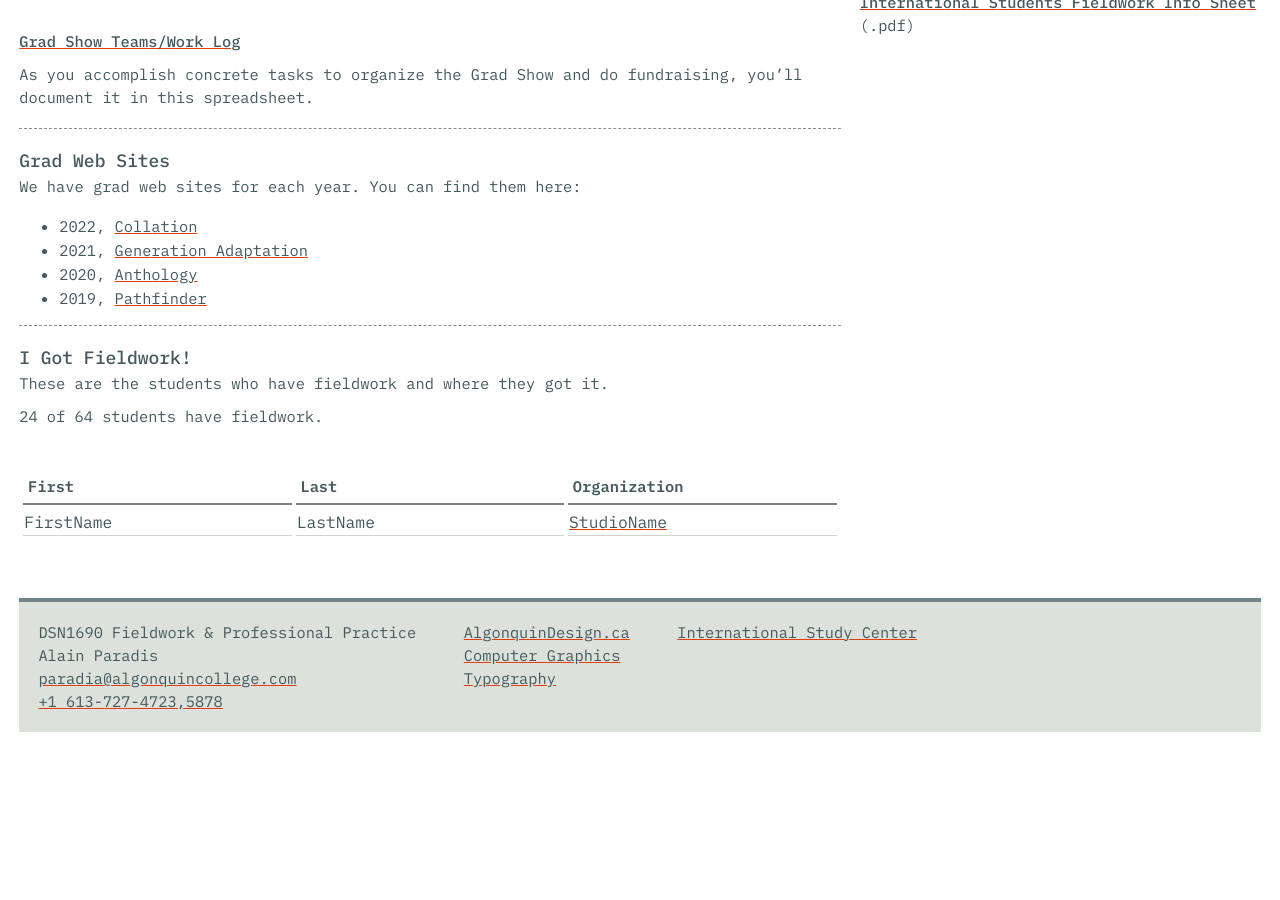
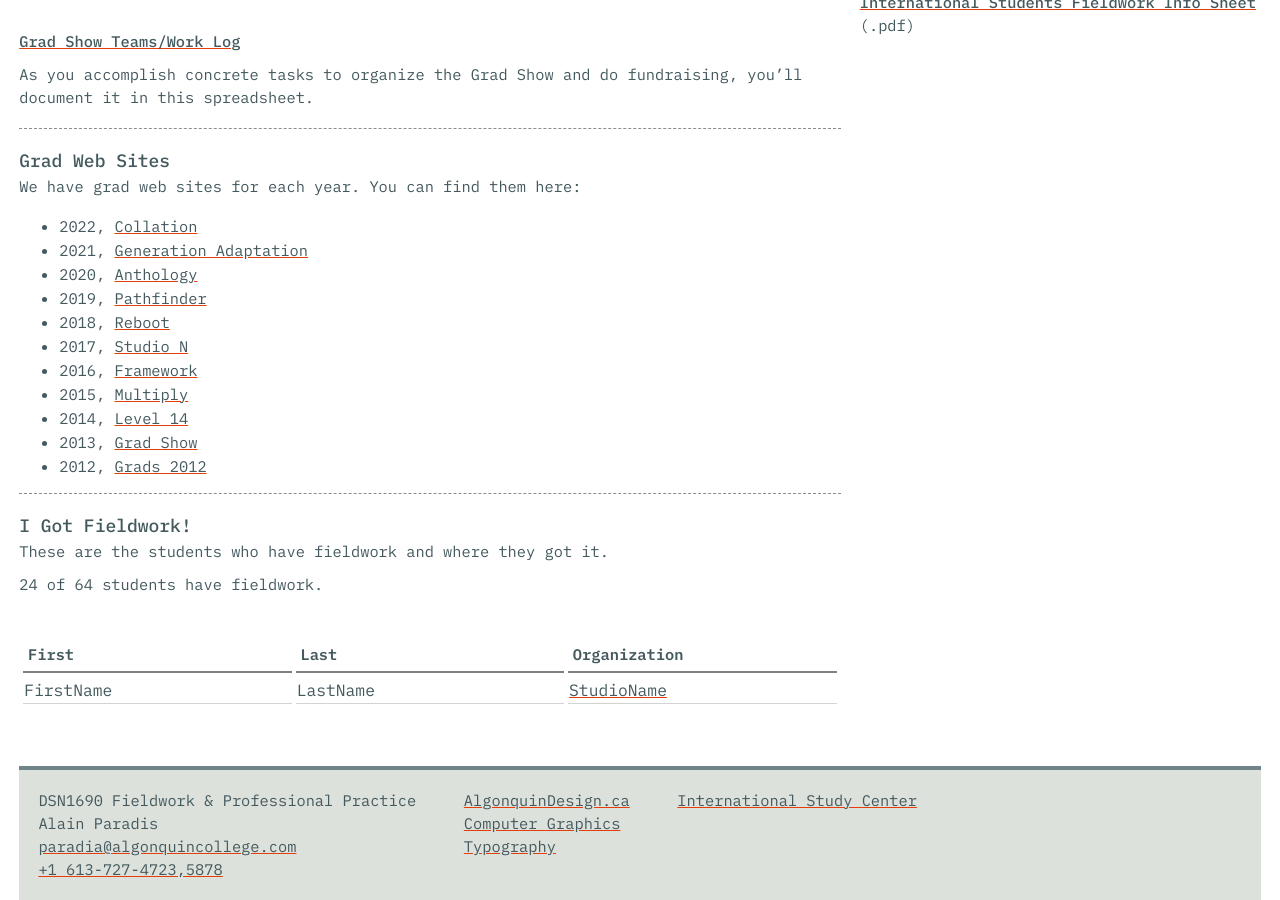
Before and after one commit to AlainParadis/wil, a Jekyll site: the page built from index.md, in a window 1280 px wide and 900 px high, scrolled down 626 px. Built offline with Jekyll 4.4.1, drawn with Linux system fonts in a browser that asks for light colours; before the commit the page ends 1358 px from its top, so only the background shows below that.

Commit message:
add links to past grad sites

```diff
--- a/index.md
+++ b/index.md
@@ -31,15 +31,13 @@ We have grad web sites for each year. You can find them here:
 - 2021, [Generation Adaptation](https://2021.grads.algonquindesign.ca)
 - 2020, [Anthology](https://2020.grads.algonquindesign.ca)
 - 2019, [Pathfinder](https://2019.grads.algonquindesign.ca)
-
-<!--
-- 2018, [Site_Name](http://2018.grads.algonquindesign.ca)
-- 2017, [Site_Name](https://2017.grads.algonquindesign.ca)
-- 2016, [Site_Name](https://2016.grads.algonquindesign.ca)
-- 2015, [Site_Name](https://2015.grads.algonquindesign.ca)
-- 2014, [Site_Name](https://2014.grads.algonquindesign.ca)
-- 2013, [Site_Name](https://2013.grads.algonquindesign.ca)
- -->
+- 2018, [Reboot](http://2018.grads.algonquindesign.ca)
+- 2017, [Studio N](https://2017.grads.algonquindesign.ca)
+- 2016, [Framework](https://2016.grads.algonquindesign.ca)
+- 2015, [Multiply](https://2015.grads.algonquindesign.ca)
+- 2014, [Level 14](https://2014.grads.algonquindesign.ca)
+- 2013, [Grad Show](https://2013.grads.algonquindesign.ca)
+- 2012, [Grads 2012](https://2012.grads.algonquindesign.ca)
 
  ----
 
```
Also changed, not shown: 1 other file.
